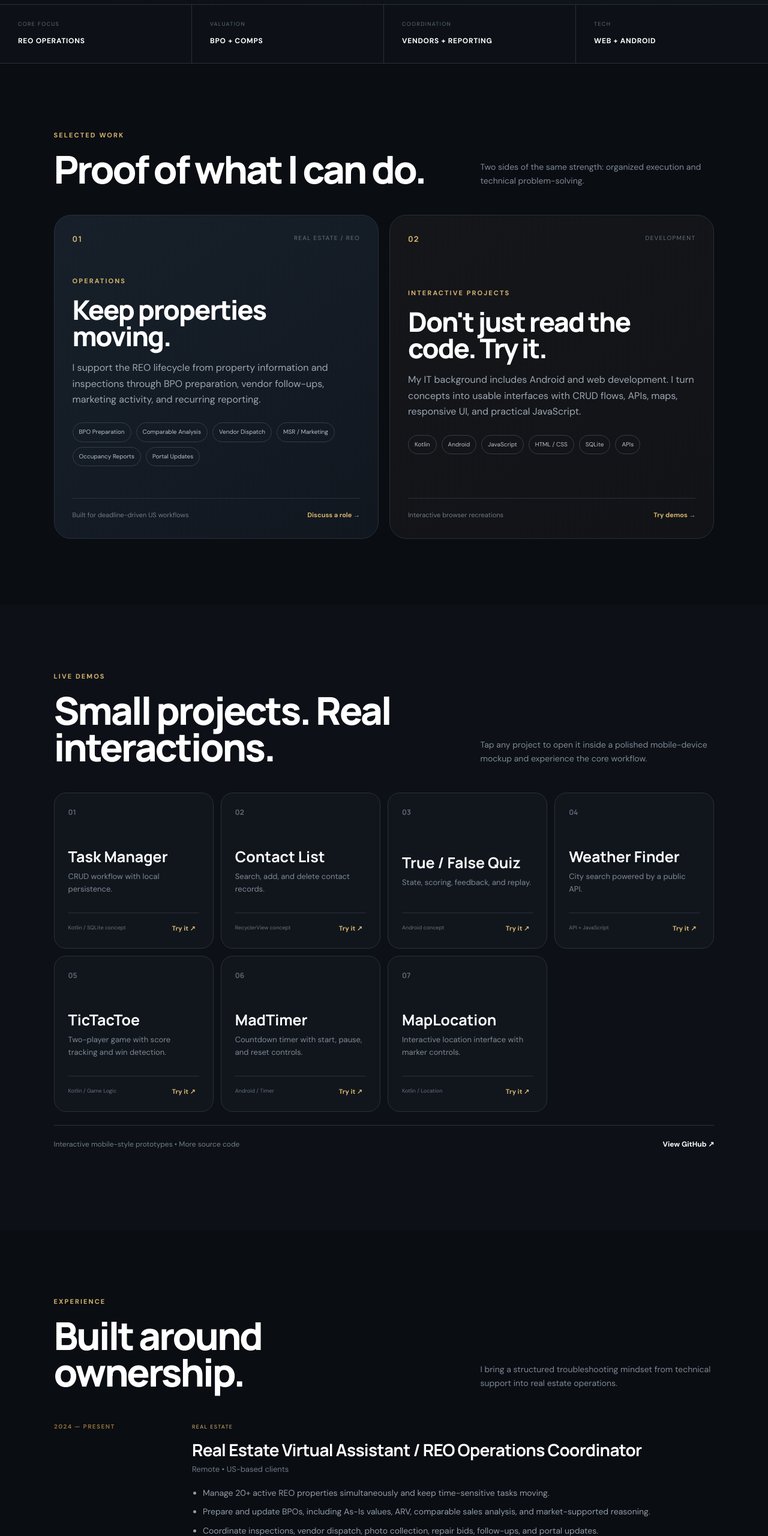
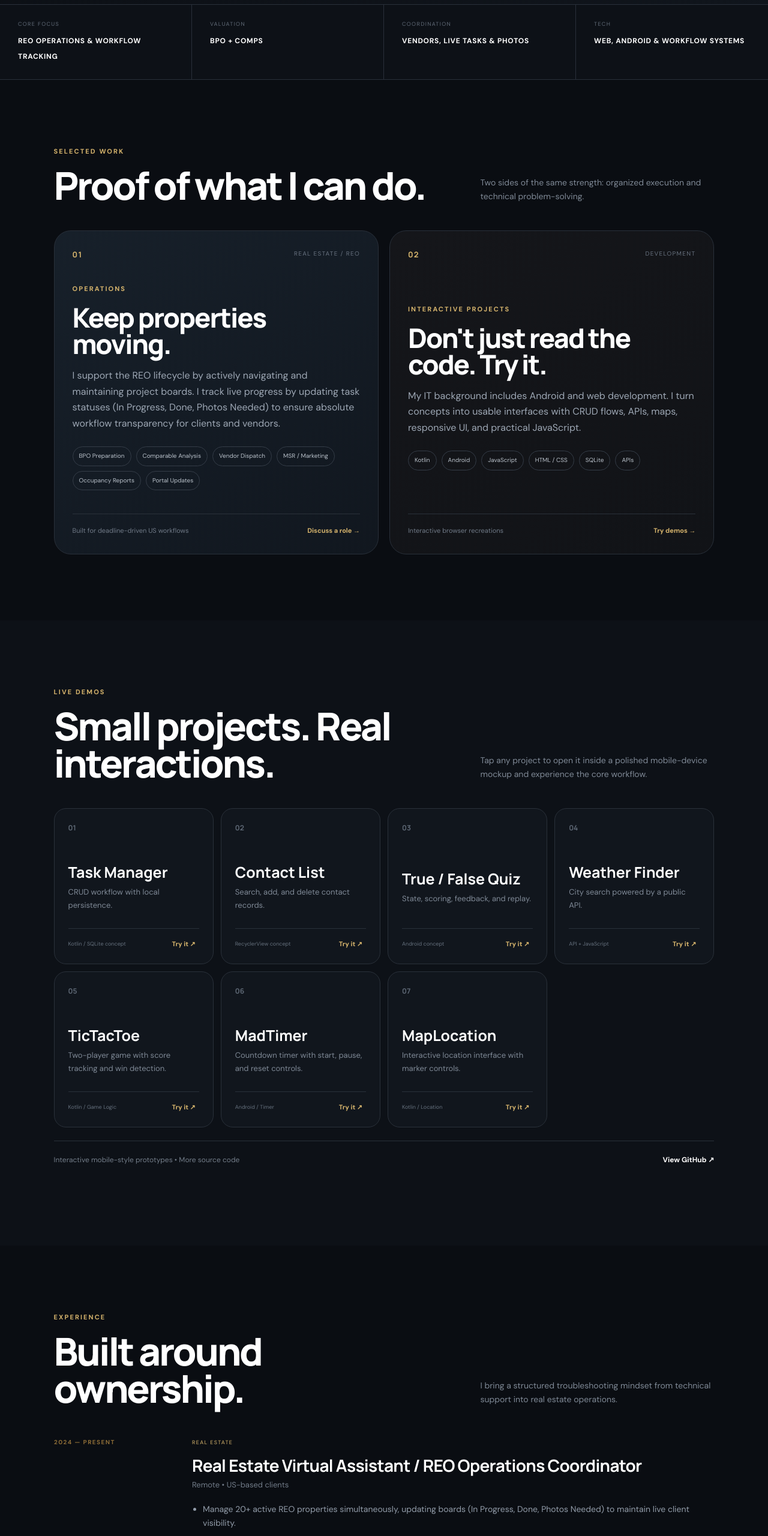
Before and after one commit to Kei-Hanma/charlie-ken-portfolio, a plain HTML site: page Charlie_Ken_Nagal_Portfolio_Website/index.html in a window 1280 px wide. Shown: the part 1028-3588 px from the top of the page at 60% size. Drawn offline with Linux system fonts and the light colour scheme.

Commit message:
Update index.html
Update workflow exp. on Monday.com

```diff
--- a/Charlie_Ken_Nagal_Portfolio_Website/index.html
+++ b/Charlie_Ken_Nagal_Portfolio_Website/index.html
@@ -120,7 +120,7 @@
 <section class="trust">
   <div>
     <span>CORE FOCUS</span>
-    <b>REO OPERATIONS</b>
+    <b>REO OPERATIONS & WORKFLOW TRACKING</b>
   </div>
 
   <div>
@@ -130,12 +130,12 @@
 
   <div>
     <span>COORDINATION</span>
-    <b>VENDORS + REPORTING</b>
+    <b>VENDORS, LIVE TASKS & PHOTOS</b>
   </div>
 
   <div>
     <span>TECH</span>
-    <b>WEB + ANDROID</b>
+    <b>WEB, ANDROID & WORKFLOW SYSTEMS</b>
   </div>
 </section>
 
@@ -167,7 +167,7 @@
         <h3>Keep properties moving.</h3>
 
         <p>
-          I support the REO lifecycle from property information and inspections through BPO preparation, vendor follow-ups, marketing activity, and recurring reporting.
+          I support the REO lifecycle by actively navigating and maintaining project boards. I track live progress by updating task statuses (In Progress, Done, Photos Needed) to ensure absolute workflow transparency for clients and vendors.
         </p>
 
         <div class="chips">
@@ -389,7 +389,7 @@
         <p class="company">Remote • US-based clients</p>
 
         <ul>
-          <li>Manage 20+ active REO properties simultaneously and keep time-sensitive tasks moving.</li>
+          <li>Manage 20+ active REO properties simultaneously, updating boards (In Progress, Done, Photos Needed) to maintain live client visibility.</li>
           <li>Prepare and update BPOs, including As-Is values, ARV, comparable sales analysis, and market-supported reasoning.</li>
           <li>Coordinate inspections, vendor dispatch, photo collection, repair bids, follow-ups, and portal updates.</li>
           <li>Complete Monthly Status, Marketing, and Occupancy Reports while identifying missing information and workflow bottlenecks.</li>
@@ -459,7 +459,7 @@
       <span>02</span>
       <h3>Operations</h3>
       <p>
-        Task prioritization • Vendor follow-up • Portal management • Data validation • Document management • Inspection dispatch • Stakeholder communication
+        Workflow tracking (In Progress/Done/Photos Needed) • Task prioritization • Vendor follow-up • Portal management • Data validation • Document management • Inspection dispatch • Stakeholder communication
       </p>
     </div>
 
@@ -495,7 +495,7 @@
     </p>
 
     <p>
-      That means I can follow a process precisely, spot what is missing, learn new systems quickly, and communicate clearly when something needs attention.
+      That means I can map out workflow boards precisely, seamlessly progress tasks from pending to done, call out missing vendor photos, and keep systems fully synchronized so clients never have to guess a project's status.
     </p>
   </div>
 
```
